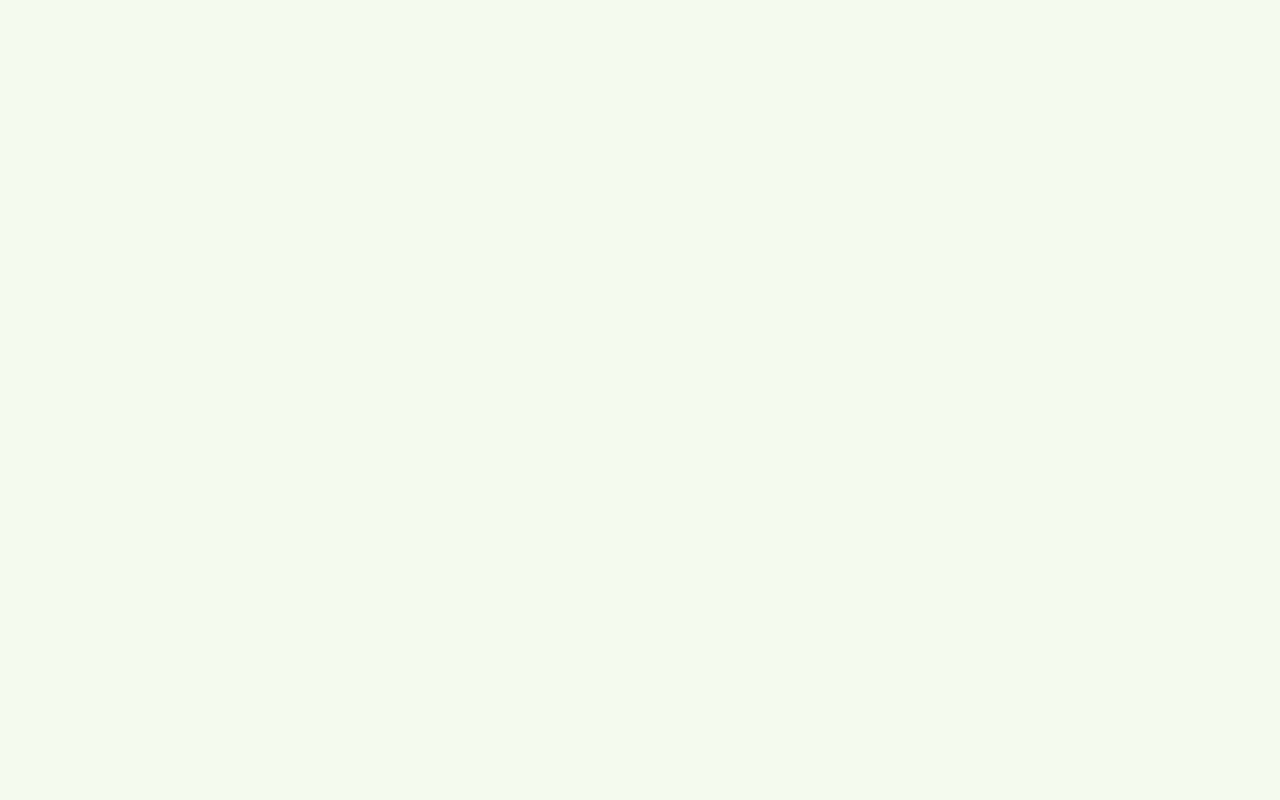
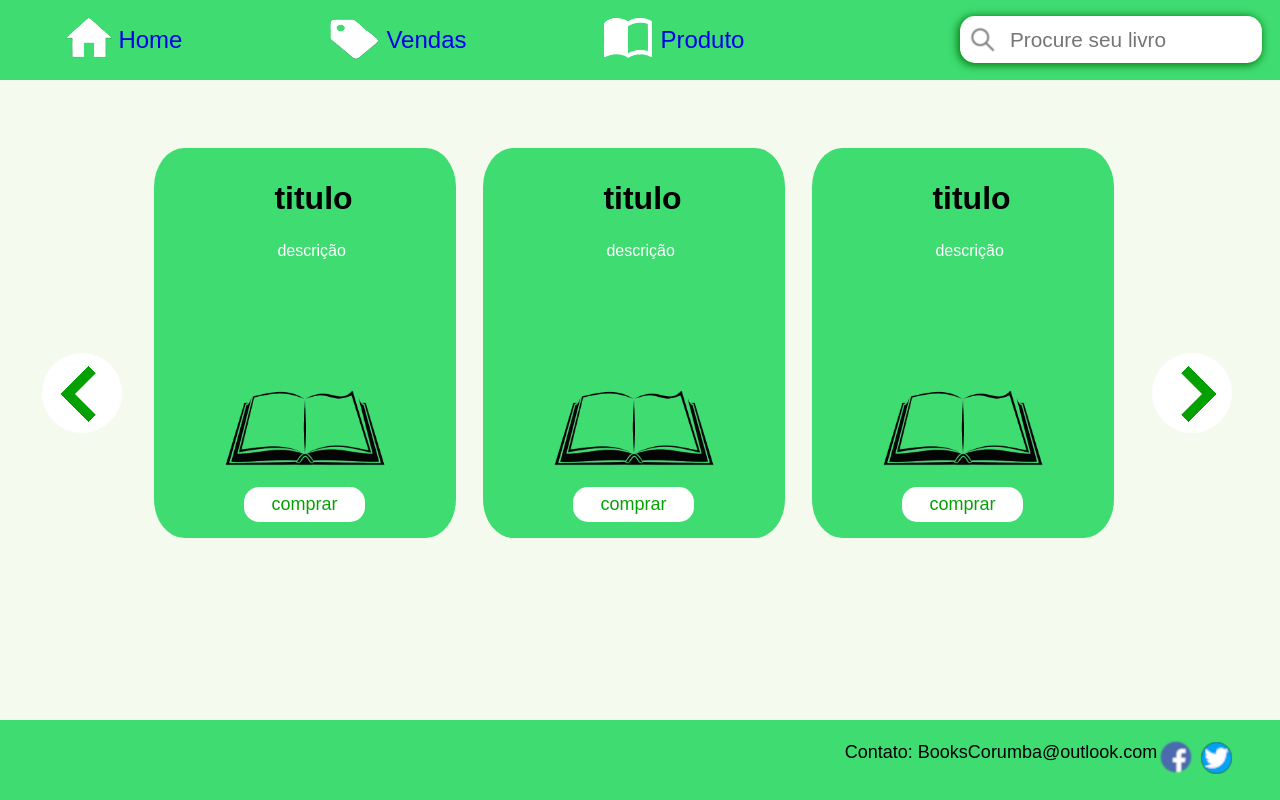
Before and after one commit to Higor335/BooksCorumba, a React (Vite) app in the folder vite-project/: page /Vendas in a window 1280 px wide. Before the commit this address had no page. Built offline with nearby package versions, Linux system fonts and the light colour scheme.

Commit message:
feat: :sparkles: Adicionando tela de Vendas
adicionando tela de vendas e os relativos redirecionamentos.

```diff
--- a/vite-project/src/App.tsx
+++ b/vite-project/src/App.tsx
@@ -3,20 +3,22 @@ import { BrowserRouter as Router, Route, Routes } from 'react-router-dom'
 import Login from './Components/Login/Login'
 import Cadastro from './Components/Cadastro/Cadastro'
 import Home from './Components/Home/Home'
+import Vendas from './Components/Vendas/Vendas'
 
 /*adicionar Route
 <Route path='/Login' element={<Login />} />
-<Route path='/Vendas' element={<Vendas />} />
+
 <Route path='/Produto' element={<Produto />} />
 */
 function App() {
   return (
     <Router>
-    <Routes>
-      <Route path='/' element={<Home />} />
-      <Route path='/Login' element={<Login />} />
-      <Route path='/Cadastro' element={<Cadastro />} />
-    </Routes>
+      <Routes>
+        <Route path='/' element={<Home />} />
+        <Route path='/Login' element={<Login />} />
+        <Route path='/Cadastro' element={<Cadastro />} />
+        <Route path='/Vendas' element={<Vendas />} />
+      </Routes>
   </Router>
   )
 }
--- a/vite-project/src/Components/Styles/Home.scss
+++ b/vite-project/src/Components/Styles/Home.scss
@@ -58,7 +58,13 @@ body{
         background-color: rgb(0,33,53);
     }
 
-
+    img{
+        position: absolute;
+        top: 6%;
+        left: 23%;
+        width: 55%;
+        border-radius: 5%;
+    }
     .esquerda{
         left: -9%;
     }
--- /dev/null
+++ b/vite-project/src/Components/Styles/Vendas.scss
@@ -0,0 +1,95 @@
+.conteudo{
+    position: absolute;
+    left: 0%;
+    top: 5%;
+    width: 100%;
+    height: 90%;
+    button{
+        position: absolute;
+        top: 43.5%;
+        width: 80px;
+        height: 80px;
+        border: 0;
+        border-radius: 100%;
+        background-color: white;
+    }
+    .esquerda{
+        left: 3.3%;
+    }
+    .direita{
+        left: 90%;
+    }
+    .setaEsquerda{
+        position: absolute;
+        top: 25%;
+        left: 30%;
+        padding: 20px;
+        box-shadow: 10.5px -10.5px 0px 0px rgb(5,161,2) inset;
+        border: solid transparent;
+        border-width: 0 0 2px 2px;
+        transform: rotate(45deg);
+      }
+
+      .setaDireita{
+          position: absolute;
+          top: 25%;
+          left: 21%;
+          padding: 20px;
+          box-shadow: 10.5px -10.5px 0px 0px rgb(5,161,2) inset;
+          border: solid transparent;
+          border-width: 0 0 2px 2px;
+          transform: rotate(225deg);
+      }
+
+
+    .blocoLivros{
+
+        position: relative;
+        top: 15%;
+        left: 12%;
+        width: 75%;
+        display: flex;
+        flex-direction: row;
+        .separador{
+            width: 3%;
+            background-color: rgb(245,250,238);
+        }
+        .livro{
+            background-color: rgb(63,220,114);
+            position: relative;
+            width: 16.99rem;
+            height: 390px;
+            left: 0%;
+            border-radius: 10%;
+            padding-left: 5%;
+            h3{
+                position: absolute;
+                top: 0%;
+                left: 40%;
+                font-size: 2rem;
+            }
+            p{
+                position: absolute;
+                top: 20%;
+                left: 41%;
+                color: white;
+            }
+            img{
+                width: 55%;
+                position: absolute;
+                top: 72%;
+                left: 50%;
+                transform: translate(-50%,-50%);
+            }
+            button{
+                top: 87%;
+                left: 30%;
+                width: 40%;
+                height: 9%;
+                border-radius: 15px;
+                font-size: 18px;
+                color: rgb(5,161,2);
+            }
+        }
+    }
+}
--- /dev/null
+++ b/vite-project/src/Components/Vendas/Vendas.tsx
@@ -0,0 +1,37 @@
+import { Link } from "react-router-dom";
+import FrameSI from "../FrameSI/FrameSI";
+import "../Styles/Vendas.scss"
+
+export default function Vendas(){
+    return (
+        <body>
+            <div className="conteudo">
+                    <div className="blocoLivros">
+                        <div className="livro">
+                            <h3>titulo</h3>
+                            <p>descrição</p>
+                            <img src="imagens/LivroLoja.png" alt="" />
+                            <Link to={"/Produto"}><button>comprar</button></Link>
+                        </div>
+                        <div className="separador"/>
+                        <div className="livro">
+                            <h3>titulo</h3>
+                            <p>descrição</p>
+                            <img src="imagens/LivroLoja.png" alt="" />
+                            <Link to={"/Produto"}><button>comprar</button></Link>
+                        </div>
+                        <div className="separador"/>
+                        <div className="livro">
+                            <h3>titulo</h3>
+                            <p>descrição</p>
+                            <img src="imagens/LivroLoja.png" alt="" />
+                            <Link to={"/Produto"}><button>comprar</button></Link>
+                        </div>
+                    </div>
+                    <button className="esquerda"><div className="setaEsquerda"></div></button>
+                    <button className="direita"><div className="setaDireita"></div></button>
+            </div>
+            <FrameSI/>
+        </body>
+    );
+}
```
Also changed, not shown: vite-project/imagens/LivroLoja.png (added).
